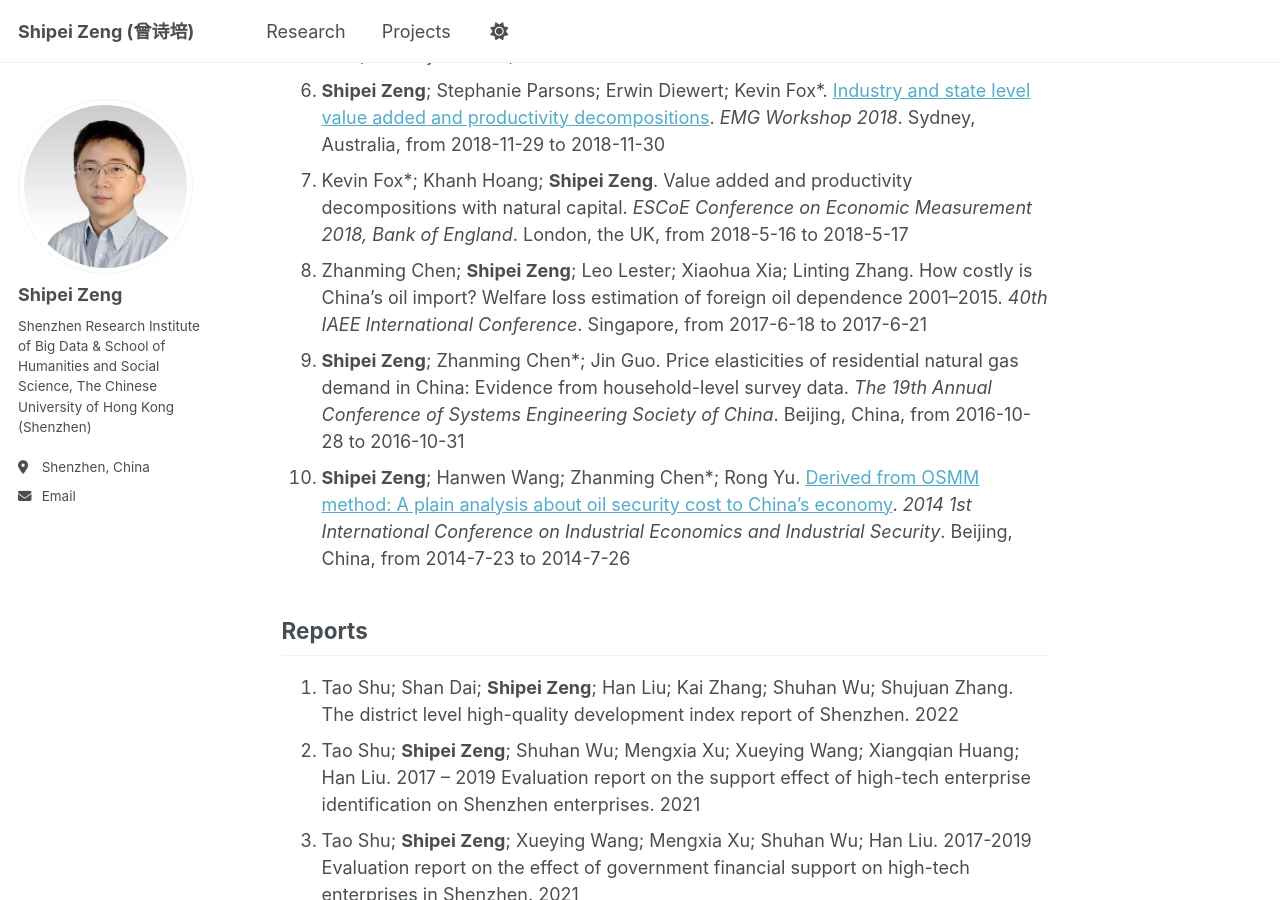
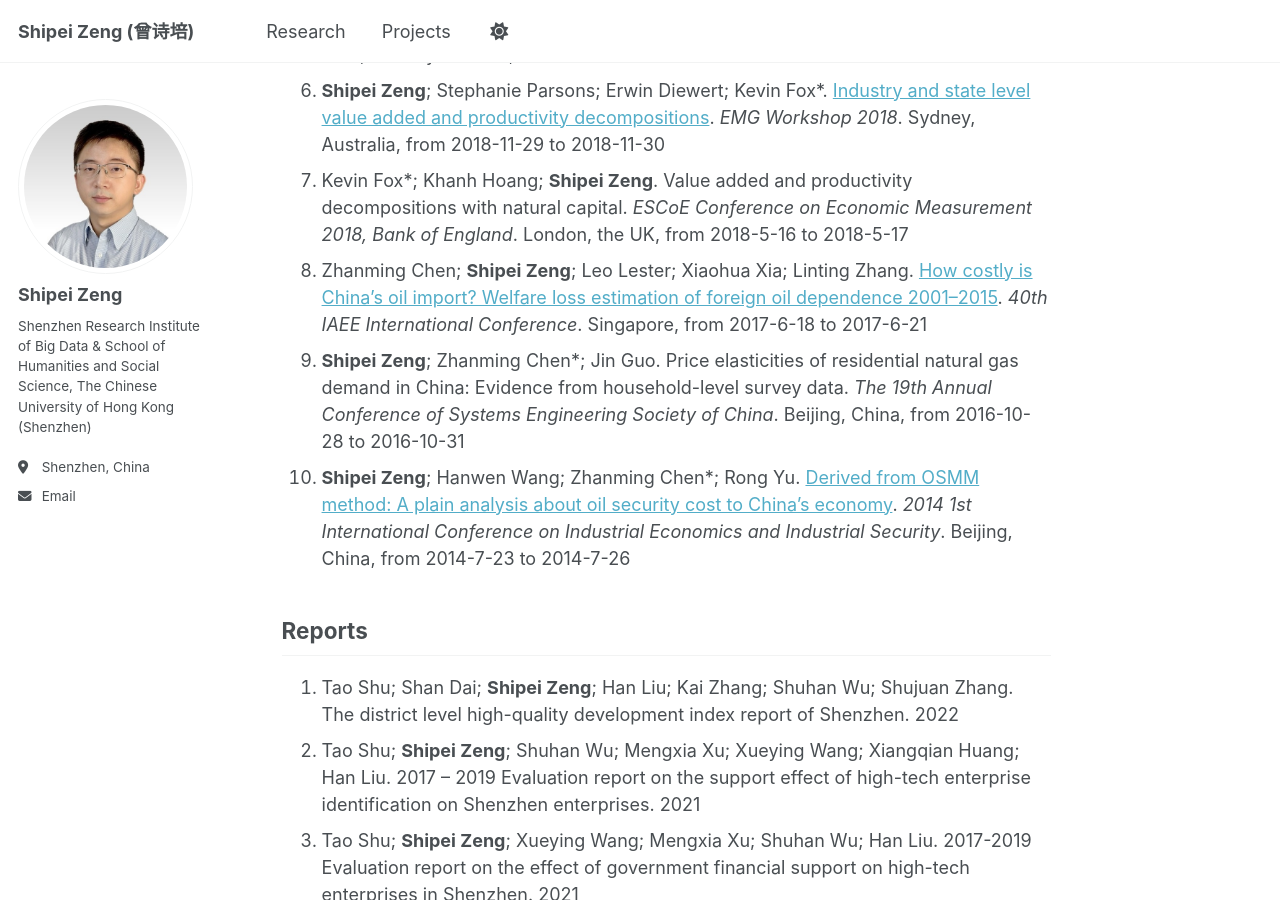
Before and after one commit to shipei-zeng/shipei-zeng.github.io, a Jekyll site: the page built from _pages/research.md, in a window 1280 px wide and 900 px high, scrolled down 1601 px. Built offline with Jekyll 4.4.1, drawn with Linux system fonts in a browser that asks for light colours; a script that is not in the unit is left out; part of the change alters nothing that is shown.

```diff
--- a/_pages/research.md
+++ b/_pages/research.md
@@ -23,7 +23,7 @@ Conferences
 1. __Shipei Zeng__*. [Hedonic imputation with tree-based decision approaches](https://iariw.org/wp-content/uploads/2021/08/Hedonic_Imputation_Zeng_Paper.pdf). _36th International Association for Research in Income and Wealth General Conference_. Oslo, Norway (Online), from 2021-8-23 to 2021-8-27
 1. __Shipei Zeng__; Stephanie Parsons; Erwin Diewert; Kevin Fox*. [Industry and state level value added and productivity decompositions](https://conference.unsw.edu.au/content/dam/pdfs/business/caer/research-reports/emg-workshop-2018/emg2018-6_SZeng_EMG-Slides.pdf). _EMG Workshop 2018_. Sydney, Australia, from 2018-11-29 to 2018-11-30
 1. Kevin Fox*; Khanh Hoang; __Shipei Zeng__. Value added and productivity decompositions with natural capital. _ESCoE Conference on Economic Measurement 2018, Bank of England_. London, the UK, from 2018-5-16 to 2018-5-17
-1. Zhanming Chen; __Shipei Zeng__; Leo Lester; Xiaohua Xia; Linting Zhang. How costly is China's oil import? Welfare loss estimation of foreign oil dependence 2001–2015. _40th IAEE International Conference_. Singapore, from 2017-6-18 to 2017-6-21
+1. Zhanming Chen; __Shipei Zeng__; Leo Lester; Xiaohua Xia; Linting Zhang. [How costly is China's oil import? Welfare loss estimation of foreign oil dependence 2001–2015](https://www.iaee.org/proceedings/article/14278). _40th IAEE International Conference_. Singapore, from 2017-6-18 to 2017-6-21
 1. __Shipei Zeng__; Zhanming Chen*; Jin Guo. Price elasticities of residential natural gas demand in China: Evidence from household-level survey data. _The 19th Annual Conference of Systems Engineering Society of China_. Beijing, China, from 2016-10-28 to 2016-10-31
 1. __Shipei Zeng__; Hanwen Wang; Zhanming Chen*; Rong Yu. [Derived from OSMM method: A plain analysis about oil security cost to China’s economy](https://link.springer.com/chapter/10.1007/978-3-662-44085-8_19). _2014 1st International Conference on Industrial Economics and Industrial Security_. Beijing, China, from 2014-7-23 to 2014-7-26
 
```
